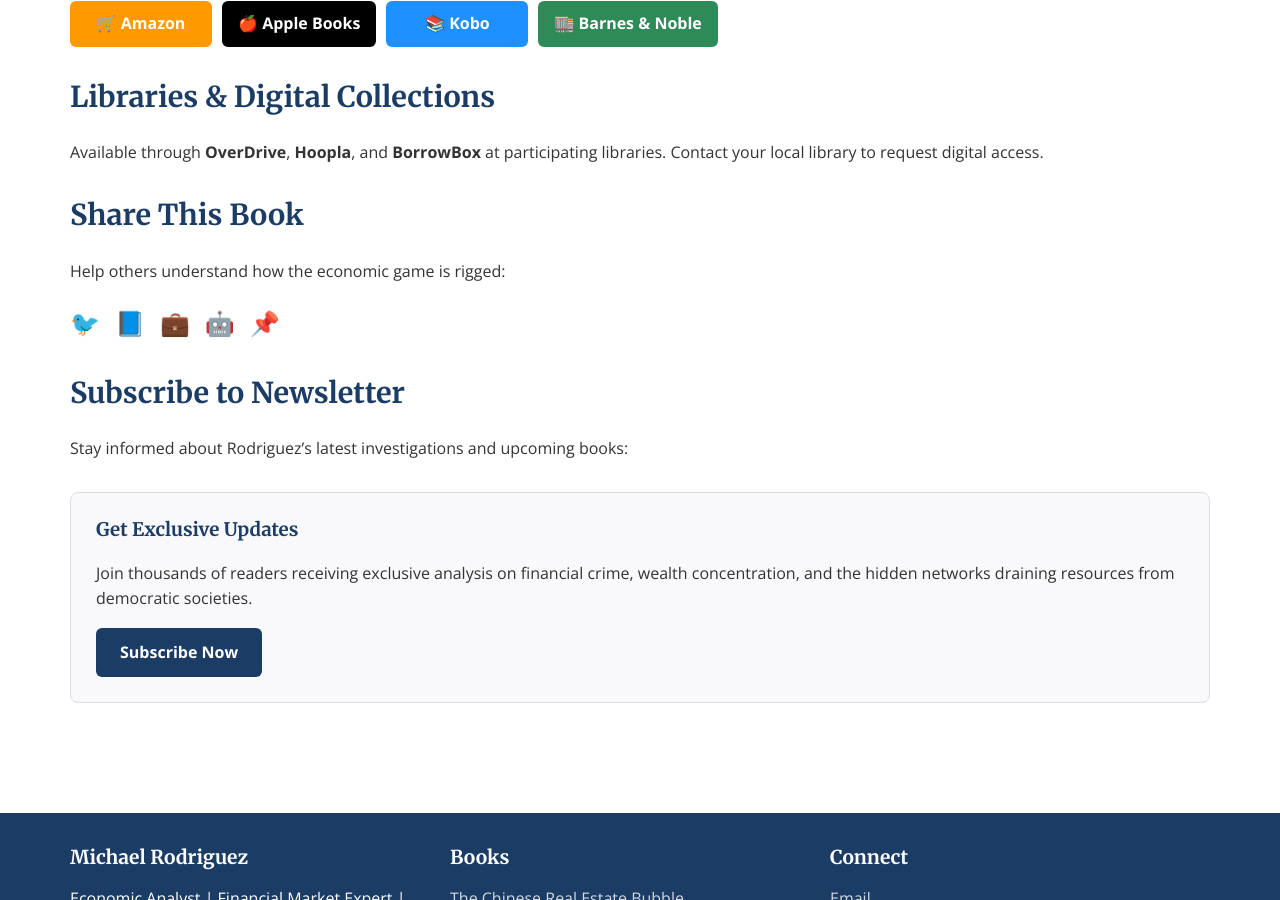
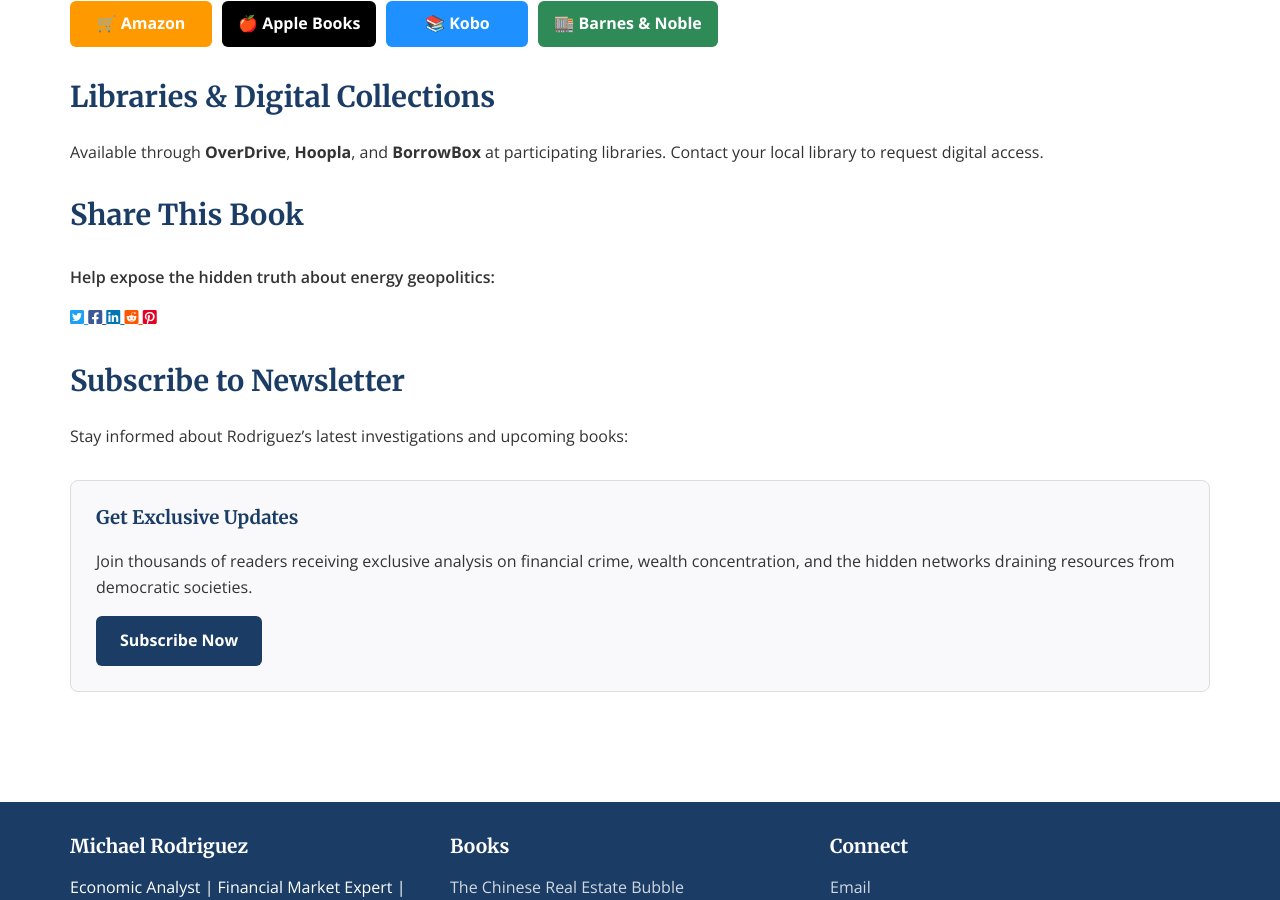
Before and after one commit to Zews123/michael-rodriguez-books, a Jekyll site: the page built from books/Oil_Weapon.md, in a window 1280 px wide and 900 px high, scrolled down 2496 px. Built offline with Jekyll 4.4.1, drawn with Linux system fonts in a browser that asks for light colours.

Commit message:
Update Oil_Weapon.md

```diff
--- a/books/Oil_Weapon.md
+++ b/books/Oil_Weapon.md
@@ -107,15 +107,23 @@
 
 
 ## Share This Book
-
-Help others understand how the economic game is rigged:
-
-<div style="display: flex; gap: 15px; margin: 20px 0; align-items: center;">
-<a href="https://twitter.com/intent/tweet?text=Explosive%20investigation%3A%20%22The%20Oil%20Weapon%22%20by%20Michael%20Rodriguez%20reveals%20150%20years%20of%20energy%20warfare%20from%20Rockefeller%20to%20Ukrainian%20drones&url={{ page.url | absolute_url }}" style="color: #1da1f2; font-size: 24px; text-decoration: none;">🐦</a>
-<a href="https://www.facebook.com/sharer/sharer.php?u={{ page.url | absolute_url }}" style="color: #4267b2; font-size: 24px; text-decoration: none;">📘</a>
-<a href="https://www.linkedin.com/sharing/share-offsite/?url={{ page.url | absolute_url }}" style="color: #0077b5; font-size: 24px; text-decoration: none;">💼</a>
-<a href="https://reddit.com/submit?url={{ page.url | absolute_url }}&title=The%20Oil%20Weapon%20by%20Michael%20Rodriguez" style="color: #ff4500; font-size: 24px; text-decoration: none;">🤖</a>
-<a href="https://pinterest.com/pin/create/button/?url={{ page.url | absolute_url }}&description=The%20Oil%20Weapon%20by%20Michael%20Rodriguez" style="color: #bd081c; font-size: 24px; text-decoration: none;">📌</a>
+<div class="social-share" style="margin:30px 0">
+  <p style="margin-bottom:15px;font-weight:600">Help expose the hidden truth about energy geopolitics:</p>
+  <a href="https://twitter.com/intent/tweet?text=THE%20OIL%20WEAPON%20reveals%20150%20years%20of%20energy%20warfare%20from%20Rockefeller%20to%20Ukrainian%20drones%20-%20by%20Michael%20Rodriguez&url={{ site.url }}{{ site.baseurl }}{{ page.url }}&via=MRodriguezBooks" target="_blank" rel="noopener noreferrer" style="color:#1DA1F2">
+    <i class="fab fa-twitter-square"></i>
+  </a>
+  <a href="https://www.facebook.com/sharer/sharer.php?u={{ site.url }}{{ site.baseurl }}{{ page.url }}" target="_blank" rel="noopener noreferrer" style="color:#3b5998">
+    <i class="fab fa-facebook-square"></i>
+  </a>
+  <a href="https://www.linkedin.com/shareArticle?mini=true&url={{ site.url }}{{ site.baseurl }}{{ page.url }}&title=THE%20OIL%20WEAPON:%20How%20Black%20Gold%20Destroys%20Empires%20and%20Controls%20Nations%20by%20Michael%20Rodriguez" target="_blank" rel="noopener noreferrer" style="color:#0077b5">
+    <i class="fab fa-linkedin"></i>
+  </a>
+  <a href="https://www.reddit.com/submit?url={{ site.url }}{{ site.baseurl }}{{ page.url }}&title=THE%20OIL%20WEAPON:%20How%20Black%20Gold%20Destroys%20Empires%20and%20Controls%20Nations" target="_blank" rel="noopener noreferrer" style="color:#FF5700">
+    <i class="fab fa-reddit-square"></i>
+  </a>
+  <a href="https://pinterest.com/pin/create/button/?url={{ site.url }}{{ site.baseurl }}{{ page.url }}&media={{ site.url }}{{ site.baseurl }}/assets/images/Oil_Weapon_Book.webp&description=THE%20OIL%20WEAPON:%20How%20Black%20Gold%20Destroys%20Empires%20and%20Controls%20Nations%20by%20Michael%20Rodriguez" target="_blank" rel="noopener noreferrer" style="color:#E60023">
+    <i class="fab fa-pinterest-square"></i>
+  </a>
 </div>
 
 
```
